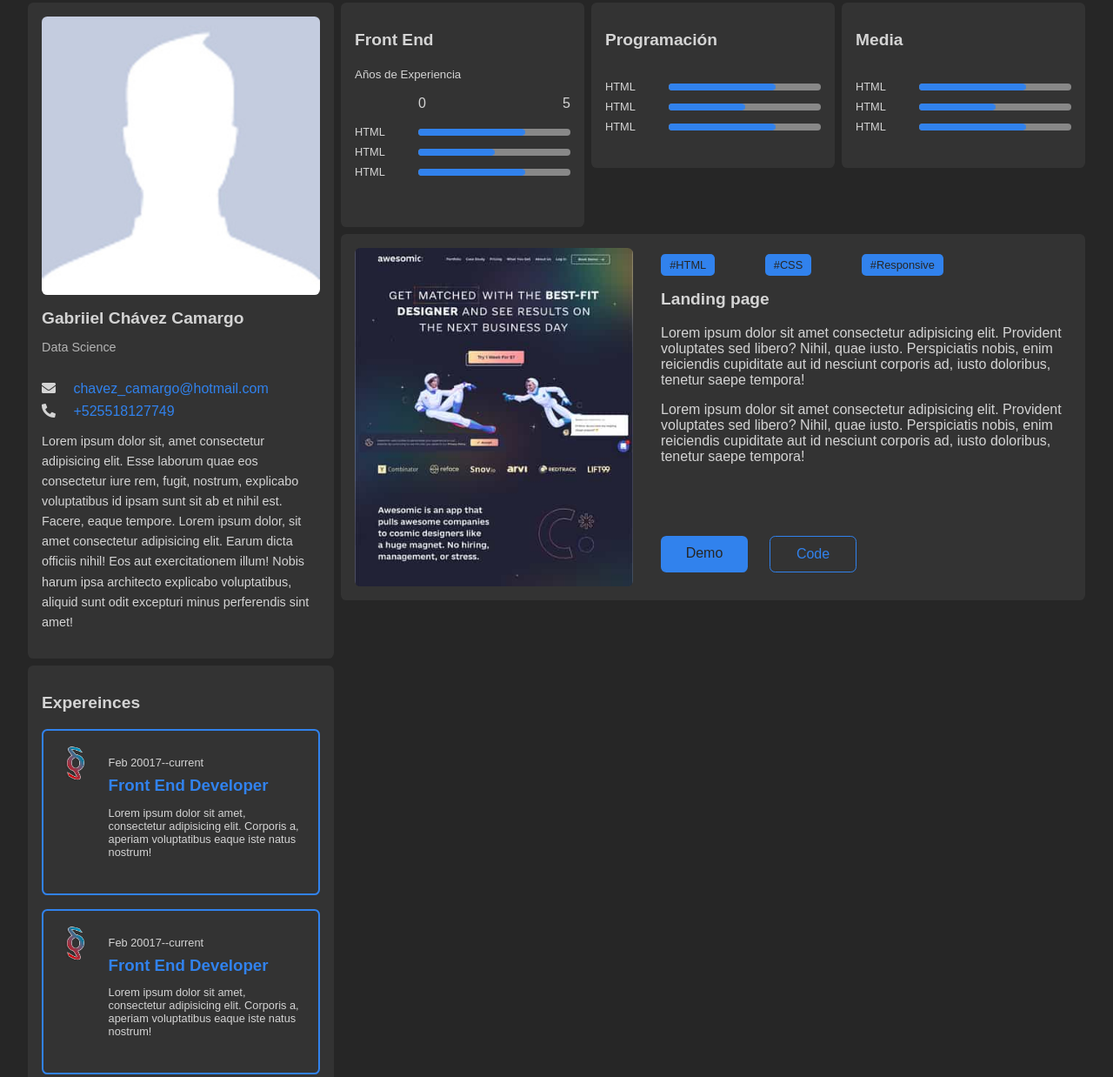
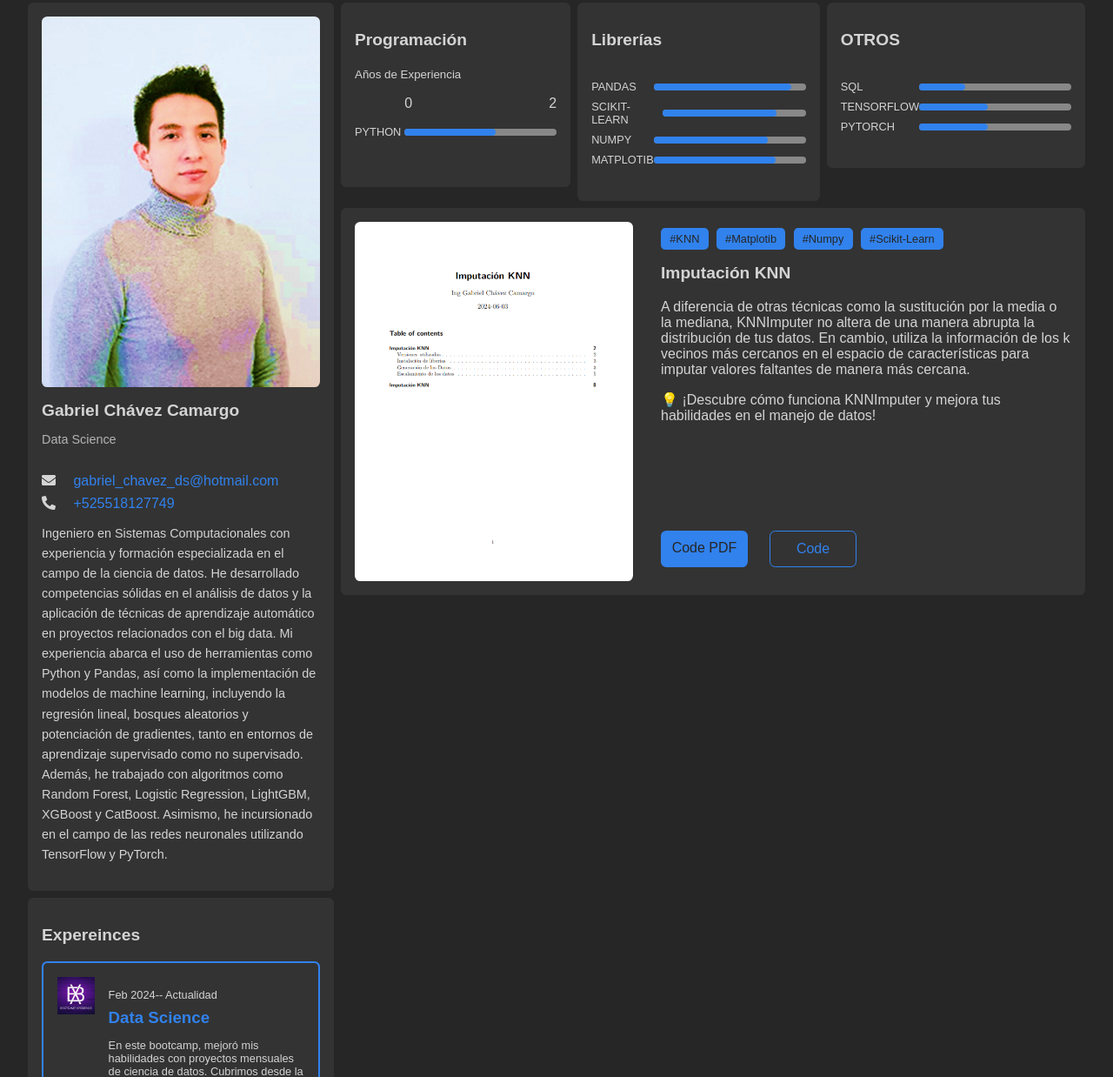
Before and after one commit to GabrielChavezC/gabrielchavezc.github.io, a plain HTML site: page index.html in a window 1280 px wide. Shown: the part 104-1342 px from the top of the page at 87% size. Drawn offline with Linux system fonts and the light colour scheme.

Commit message:
Version_1

```diff
--- a/css/styles.css
+++ b/css/styles.css
@@ -20,6 +20,10 @@ a {
 img {
   max-width: 100%;
   display: block;
+}
+
+h3 {
+  align-items: center;
 }
 
 body {
@@ -210,12 +214,30 @@ body.dark {
   animation: skills-bar-fill 2s ease-in-out forwards;
 }
 
-.skills__bar--70::after {
-  --skills-bar-lenght: 70%;
+.skills__bar--90::after {
+  --skills-bar-lenght: 90%;
+}
+
+.skills__bar--80::after {
+  --skills-bar-lenght: 80%;
+}
+
+.skills__bar--75::after {
+  --skills-bar-lenght: 75%;
+}
+.skills__bar--60::after {
+  --skills-bar-lenght: 60%;
 }
 
 .skills__bar--50::after {
   --skills-bar-lenght: 50%;
+}
+.skills__bar--45::after {
+  --skills-bar-lenght: 45%;
+}
+
+.skills__bar--30::after {
+  --skills-bar-lenght: 30%;
 }
 
 .experience {
@@ -240,6 +262,14 @@ body.dark {
 
 .experience__job {
   margin: 0;
+  margin-bottom: 0.5rem;
+  color: var(--primary-color);
+  transition: var(--transition);
+}
+
+.experience__job--unic {
+  margin: 0;
+  text-align: center;
   margin-bottom: 0.5rem;
   color: var(--primary-color);
   transition: var(--transition);
--- a/index.html
+++ b/index.html
@@ -49,17 +49,17 @@
         <!--Profile Card-->
         <article class="card card--profile">
           <div class="card__image-container">
-            <img src="assets/images/porfile1.jpg" alt="" />
+            <img src="assets/images/porfile.png" alt="" />
           </div>
           <div class="card__header">
-            <h2 class="card__title no-margin">Gabriiel Chávez Camargo</h2>
+            <h2 class="card__title no-margin">Gabriel Chávez Camargo</h2>
             <p class="card__subtitle">Data Science</p>
           </div>
           <div class="card__body">
             <div class="card__link">
               <i class="fas fa-envelope icon"></i>
               <a href="mailto:chavez_camargo@hotmail.com">
-                chavez_camargo@hotmail.com</a
+                gabriel_chavez_ds@hotmail.com</a
               >
             </div>
             <div class="card__link">
@@ -67,13 +67,7 @@
               <a href="tel:5518127749"> +525518127749 </a>
             </div>
             <p class="card__text">
-              Lorem ipsum dolor sit, amet consectetur adipisicing elit. Esse
-              laborum quae eos consectetur iure rem, fugit, nostrum, explicabo
-              voluptatibus id ipsam sunt sit ab et nihil est. Facere, eaque
-              tempore. Lorem ipsum dolor, sit amet consectetur adipisicing elit.
-              Earum dicta officiis nihil! Eos aut exercitationem illum! Nobis
-              harum ipsa architecto explicabo voluptatibus, aliquid sunt odit
-              excepturi minus perferendis sint amet!
+              Ingeniero en Sistemas Computacionales con experiencia y formación especializada en el campo de la ciencia de datos. He desarrollado competencias sólidas en el análisis de datos y la aplicación de técnicas de aprendizaje automático en proyectos relacionados con el big data. Mi experiencia abarca el uso de herramientas como Python y Pandas, así como la implementación de modelos de machine learning, incluyendo la regresión lineal, bosques aleatorios y potenciación de gradientes, tanto en entornos de aprendizaje supervisado como no supervisado. Además, he trabajado con algoritmos como Random Forest, Logistic Regression, LightGBM, XGBoost y CatBoost. Asimismo, he incursionado en el campo de las redes neuronales utilizando TensorFlow y PyTorch.
             </p>
           </div>
         </article>
@@ -82,47 +76,45 @@
           <h2 class="card__title">Expereinces</h2>
           <div class="experience">
             <img
-              src="assets/images/logo.png"
+              src="assets/images/experience.jpg"
               alt="logo"
               class="experience__image"
             />
             <div class="experience__info">
-              <p class="experience__time">Feb 20017--current</p>
-              <h3 class="experience__job">Front End Developer</h3>
+              <p class="experience__time">Feb 2024-- Actualidad</p>
+              <h3 class="experience__job">Data Science</h3>
               <p class="experience__description">
-                Lorem ipsum dolor sit amet, consectetur adipisicing elit.
-                Corporis a, aperiam voluptatibus eaque iste natus nostrum!
+               En este bootcamp, mejoró mis habilidades con proyectos mensuales de ciencia de datos. Cubrimos desde la visualización y análisis de datos hasta la creación de modelos predictivos para problemas del mundo real.
               </p>
             </div>
           </div>
 
           <div class="experience">
             <img
-              src="assets/images/logo.png"
+              src="assets/images/TripleTeen.jpg"
               alt="logo"
               class="experience__image"
             />
             <div class="experience__info">
-              <p class="experience__time">Feb 20017--current</p>
-              <h3 class="experience__job">Front End Developer</h3>
+              <p class="experience__time">Oct 2023 -- Jun 2024</p>
+              <h3 class="experience__job">Data Science</h3>
               <p class="experience__description">
-                Lorem ipsum dolor sit amet, consectetur adipisicing elit.
-                Corporis a, aperiam voluptatibus eaque iste natus nostrum!
+               Durante 9 meses, participé activamente en la realización de 16 proyectos enfocados en ciencia de datos. Utilizando Python, trabajé en la predicción de diversos modelos tanto para el aprendizaje supervisado como no supervisado. Además, recibí una inducción en las redes neuronales con TensorFlow. Estas experiencias me han brindado un amplio conocimiento y habilidades prácticas en el campo de la ciencia de datos.
               </p>
             </div>
           </div>
           <div class="experience">
             <img
-              src="assets/images/logo.png"
+              src="assets/images/ford.png"
               alt="logo"
               class="experience__image"
             />
             <div class="experience__info">
-              <p class="experience__time">Feb 20017--current</p>
-              <h3 class="experience__job">Front End Developer</h3>
+              <p class="experience__time">May 2023 -- Oct 2023</p>
+              <h3 class="experience__job--unic">Ford Motor Company S.A. de C.V.</h3>
               <p class="experience__description">
-                Lorem ipsum dolor sit amet, consectetur adipisicing elit.
-                Corporis a, aperiam voluptatibus eaque iste natus nostrum!
+                Técnico Universal en línea de producción para el ensamble del vehículo Mustang mach-E.
+                Visualización de insights en general sobre la producción,planta y diferentes areas.
               </p>
             </div>
           </div>
@@ -137,7 +129,7 @@
         <h3 class="hobbie__tittle">Mi cv</h3>
         <p class="card__text">Lorem ipsum dolor sit amet consectetur adipisicing elit. Dolor earum, suscipit natus deserunt quidem impedit possimus quos, at vel, quia maxime autem architecto delectus. Odit quo magnam officiis facilis quas.</p>
        <button class="cv-button">
-    <a href="#" target="_blank"download>Descargar CV</a>
+    <a href="#" target="_blank" download>Descargar CV</a>
   </button>
       </article>
 
@@ -146,61 +138,58 @@
       <!-- Tarjetas de progreso -->
       <section class="column column--right">
         <article class="card">
-          <h2 class="card__title">Front End</h2>
+          <h2 class="card__title">Programación</h2>
           <small>Años de Experiencia</small>
           <div class="skills">
             <div class="skills__header">
               <span class="skills__start-level">0</span>
-              <span class="skills__start-level">5</span>
+              <span class="skills__start-level">2</span>
             </div>
             <div class="skills">
               <div class="skills__item">
-                <p class="skills__tech">HTML</p>
-                <div class="skills__bar skills__bar--70"></div>
+                <p class="skills__tech">PYTHON</p>
+                <div class="skills__bar skills__bar--60"></div>
               </div>
-              <div class="skills__item">
-                <p class="skills__tech">HTML</p>
-                <div class="skills__bar skills__bar--50"></div>
-              </div>
-              <div class="skills__item">
-                <p class="skills__tech">HTML</p>
-                <div class="skills__bar skills__bar--70"></div>
-              </div>
+
             </div>
           </div>
         </article>
         <article class="card">
-          <h2 class="card__title">Programación</h2>
+          <h2 class="card__title">Librerías</h2>
           <div class="skills">
             <div class="skills__item">
-              <p class="skills__tech">HTML</p>
-              <div class="skills__bar skills__bar--70"></div>
+              <p class="skills__tech">PANDAS</p>
+              <div class="skills__bar skills__bar--90"></div>
             </div>
             <div class="skills__item">
-              <p class="skills__tech">HTML</p>
-              <div class="skills__bar skills__bar--50"></div>
+              <p class="skills__tech">SCIKIT-LEARN</p>
+              <div class="skills__bar skills__bar--75"></div>
             </div>
             <div class="skills__item">
-              <p class="skills__tech">HTML</p>
-              <div class="skills__bar skills__bar--70"></div>
+              <p class="skills__tech">NUMPY</p>
+              <div class="skills__bar skills__bar--75"></div>
+            </div>
+            <div class="skills__item">
+              <p class="skills__tech">MATPLOTIB</p>
+              <div class="skills__bar skills__bar--80"></div>
             </div>
           </div>
         </article>
         <!-- Tarjetas Experiencia -->
         <article class="card">
-          <h2 class="card__title">Media</h2>
+          <h2 class="card__title">OTROS</h2>
           <div class="skills">
             <div class="skills__item">
-              <p class="skills__tech">HTML</p>
-              <div class="skills__bar skills__bar--70"></div>
+              <p class="skills__tech">SQL</p>
+              <div class="skills__bar skills__bar--30"></div>
             </div>
             <div class="skills__item">
-              <p class="skills__tech">HTML</p>
-              <div class="skills__bar skills__bar--50"></div>
+              <p class="skills__tech">TENSORFLOW</p>
+              <div class="skills__bar skills__bar--45"></div>
             </div>
             <div class="skills__item">
-              <p class="skills__tech">HTML</p>
-              <div class="skills__bar skills__bar--70"></div>
+              <p class="skills__tech">PYTORCH</p>
+              <div class="skills__bar skills__bar--45"></div>
             </div>
           </div>
         </article>
@@ -208,35 +197,31 @@
         <article class="card card--project">
           <div class="card__image-container">
             <img
-              src="assets/images/project.jpg"
+              src="assets/images/knn.png"
               alt="project"
               class="card__image"
             />
           </div>
           <div class="project">
             <div class="project__tags">
-              <span class="project__tag">#HTML</span>
-              <span class="project__tag">#CSS</span>
-              <span class="project__tag">#Responsive</span>
+              <span class="project__tag">#KNN</span>
+              <span class="project__tag">#Matplotib</span>
+              <span class="project__tag">#Numpy</span>
+               <span class="project__tag">#Scikit-Learn</span>
             </div>
 
-          <h2 class="card__title">Landing page</h2>
+          <h2 class="card__title">Imputación KNN</h2>
           <p class="card_text">
-            Lorem ipsum dolor sit amet consectetur adipisicing elit. Provident
-            voluptates sed libero? Nihil, quae iusto. Perspiciatis nobis, enim
-            reiciendis cupiditate aut id nesciunt corporis ad, iusto doloribus,
-            tenetur saepe tempora!
+          A diferencia de otras técnicas como la sustitución por la media o la mediana, KNNImputer no altera de una manera abrupta la distribución de tus datos. En cambio, utiliza la información de los k vecinos más cercanos en el espacio de características para imputar valores faltantes de manera más cercana.
+
           </p>
           <p class="card_text">
-            Lorem ipsum dolor sit amet consectetur adipisicing elit. Provident
-            voluptates sed libero? Nihil, quae iusto. Perspiciatis nobis, enim
-            reiciendis cupiditate aut id nesciunt corporis ad, iusto doloribus,
-            tenetur saepe tempora!
+           💡 ¡Descubre cómo funciona KNNImputer y mejora tus habilidades en el manejo de datos!
           </p>
 
           <div class="buttons">
-            <a href="#" class="button button--primary">Demo</a>
-            <a href="#" class="button button--ghost">Code</a>
+            <a href="https://drive.google.com/file/d/1Rywr9ZbTBYaWv9KDytoTuHEsULPfaBw1/view?usp=sharing" target="_blank" class="button button--primary">Code PDF</a>
+            <a href="https://github.com/GabrielChavezC/KNNImputer" target="_blank" class="button button--ghost">Code</a>
           </div>
           <!-- Proyectos -->
         </article>
```
Also changed, not shown: assets/images/TripleTeen.jpg (added), assets/images/experience.jpg (added), assets/images/ford.png (added), assets/images/knn.png (added), assets/images/porfile.png (added), assets/images/porfile1.jpg (deleted), assets/images/profile.jpg (deleted).
